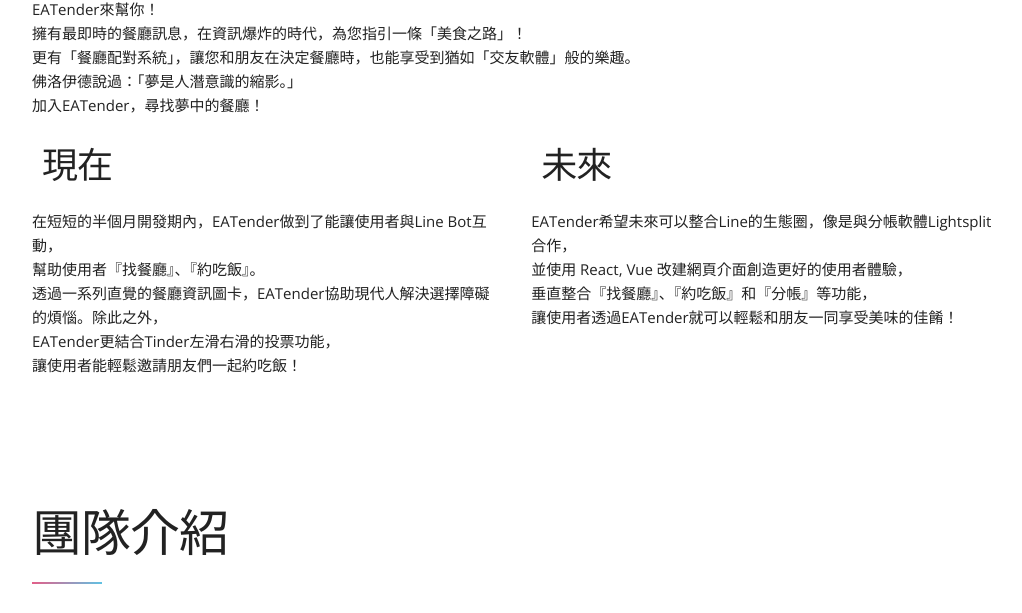
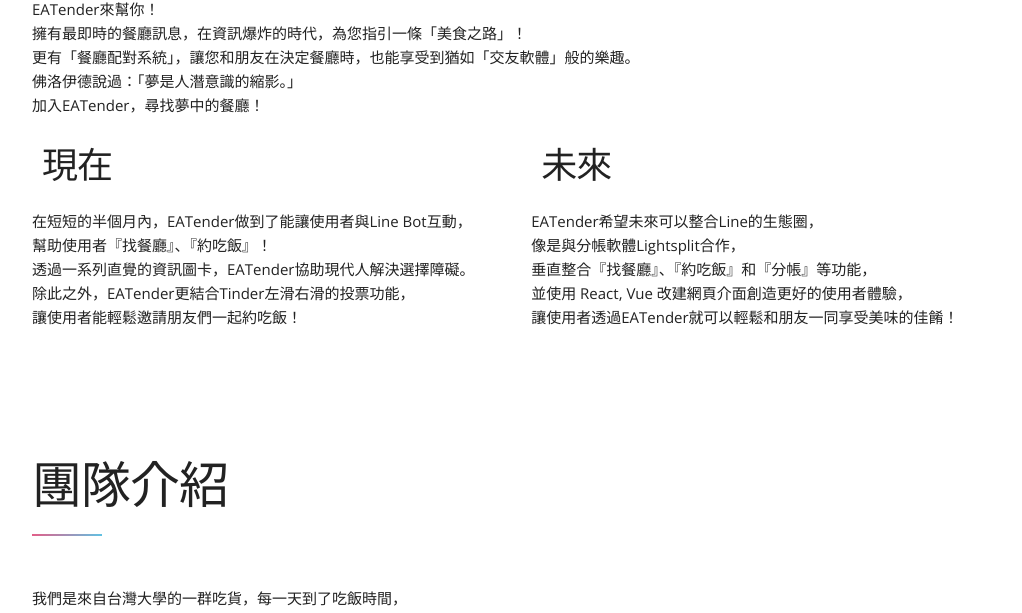
Before and after one commit to FawenYo/Eatender, a FastAPI app: page /about in a window 1280 px wide. Shown: the part 1059-1672 px from the top of the page, without its empty margins (128-1150 px from the left). Run offline with FastAPI, Linux system fonts and the light colour scheme; grey boxes labelled with a size stand in for pictures from a placeholder-image service; parts of the project's set-up code (start-up, migrations or seed data) failed here and were passed over; some libraries are stand-ins or nearby versions.

Commit message:
Update about.html

```diff
--- a/project/templates/about.html
+++ b/project/templates/about.html
@@ -70,17 +70,18 @@
         <div class="row">
           <div class="six columns">
             <h3><span class="typcn typcn-cog-outline icon"></span>現在</h3>
-            <p>在短短的半個月開發期內，EATender做到了能讓使用者與Line Bot互動，<br>
-              幫助使用者『找餐廳』、『約吃飯』。<br>
-              透過一系列直覺的餐廳資訊圖卡，EATender協助現代人解決選擇障礙的煩惱。除此之外，<br>
-              EATender更結合Tinder左滑右滑的投票功能，<br>
+            <p>在短短的半個月內，EATender做到了能讓使用者與Line Bot互動，<br>
+              幫助使用者『找餐廳』、『約吃飯』！<br>
+              透過一系列直覺的資訊圖卡，EATender協助現代人解決選擇障礙。<br>
+              除此之外，EATender更結合Tinder左滑右滑的投票功能，<br>
               讓使用者能輕鬆邀請朋友們一起約吃飯！</p>
           </div>
           <div class="six columns">
             <h3><span class="typcn typcn-lightbulb icon"></span>未來</h3>
-            <p>EATender希望未來可以整合Line的生態圈，像是與分帳軟體Lightsplit合作，<br>
+            <p>EATender希望未來可以整合Line的生態圈，<br>
+              像是與分帳軟體Lightsplit合作，<br>
+              垂直整合『找餐廳』、『約吃飯』和『分帳』等功能，<br>
               並使用 React, Vue 改建網頁介面創造更好的使用者體驗，<br>
-              垂直整合『找餐廳』、『約吃飯』和『分帳』等功能，<br>
               讓使用者透過EATender就可以輕鬆和朋友一同享受美味的佳餚！</p>
           </div>
         </div>
```
